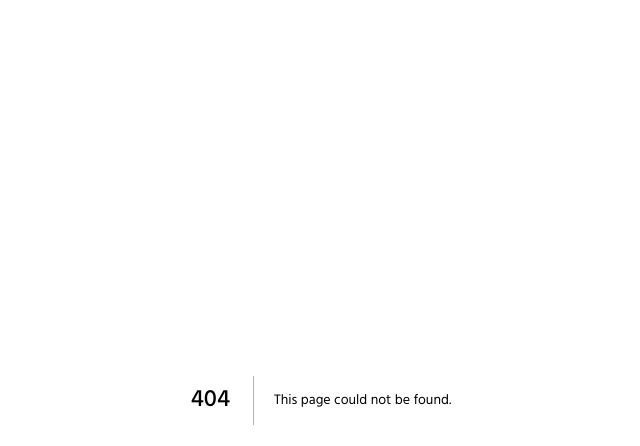
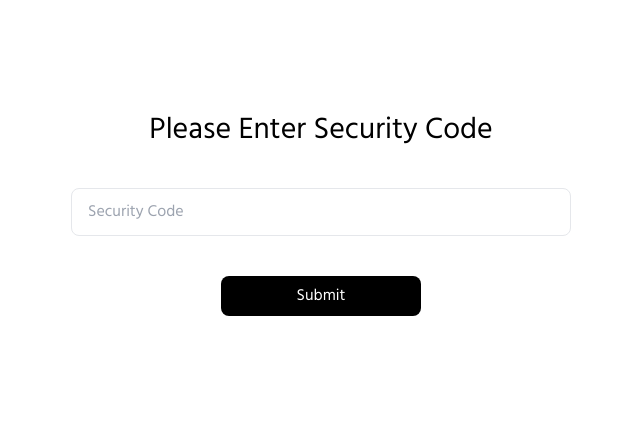
Before and after one commit to JamilFaruque/portfolio-frontend, a Next.js app: page /verify in a window 1280 px wide. Before the commit this address had no page. Shown: the top 446 px of the page, without its empty margins (319-959 px from the left). Built offline with nearby package versions, Linux system fonts and the light colour scheme.

Commit message:
working on authentication

```diff
--- /dev/null
+++ b/pages/api/authenticate.js
@@ -0,0 +1,12 @@
+import { cookies } from "next/headers";
+
+export async function handler(req, res) {
+  const code = req.body.code;
+
+  if (code == "1234") {
+    res.setHeader("Set-Cookie", "authenticated=true; Max-Age=86400;");
+    res.status(200).json({ status: "SUCCESS", code });
+  } else {
+    res.status(200).json({ status: "FAIL" });
+  }
+}
--- /dev/null
+++ b/pages/verify/index.js
@@ -0,0 +1,38 @@
+
+import Button from "../../components/Button";
+import { useState } from "react";
+
+const Verify = () => {
+  const [error, setError] = useState(null);
+  const [code, setCode] = useState(null);
+
+  const submit = () => {
+    if (!code) {
+      setError("Please enter security code");
+    } else {
+      const res = fetch("/api/authenticate", {
+        body: JSON.stringify({code}),
+        method: "POST",
+        headers: {
+          "Content-Type": "application/json",
+        },
+      })
+    }
+  };
+
+  return (
+    <div>
+      <h1 className="text-3xl text-center mt-28">Please Enter Security Code</h1>
+      <div className="w-[500px] mx-auto">
+        <input placeholder="Security Code" onChange={(e) => setCode(e.target.value)}  type="text" className="w-full h-12 mx-auto mt-10 border outline-none p-4 rounded-lg "/>
+      </div>
+      <Button
+        classes={"!mx-auto !mt-10 w-[200px] bg-black flex items-center justify-center text-white hover:text-black"}
+        onClick={submit}
+      >Submit</Button>
+      {error && <p className="text-red-500 text-center mt-10">{error}</p>}
+    </div>
+  );
+};
+
+export default Verify;
```
Also changed, not shown: middleware.js (+7 -2 lines).
